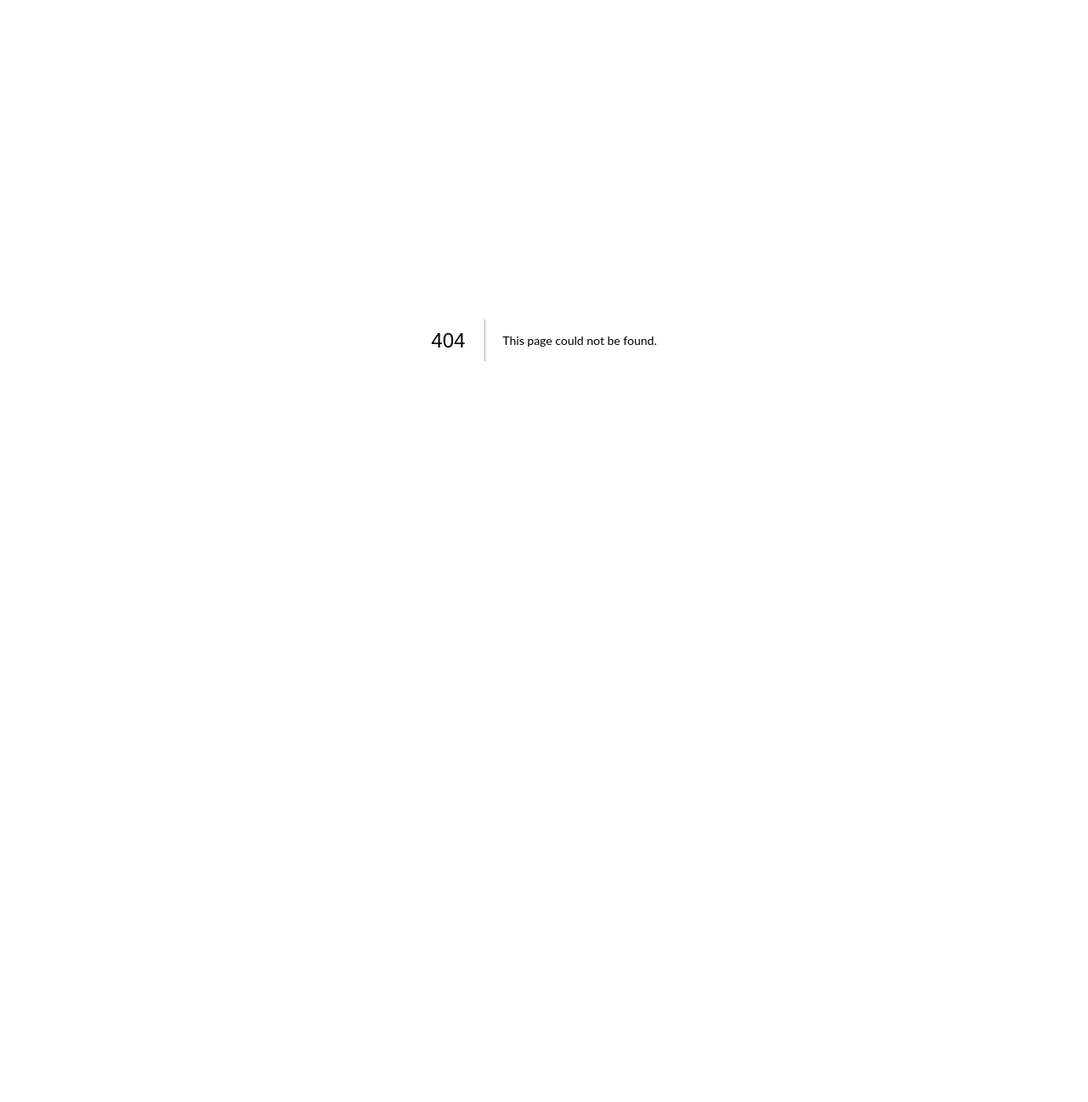
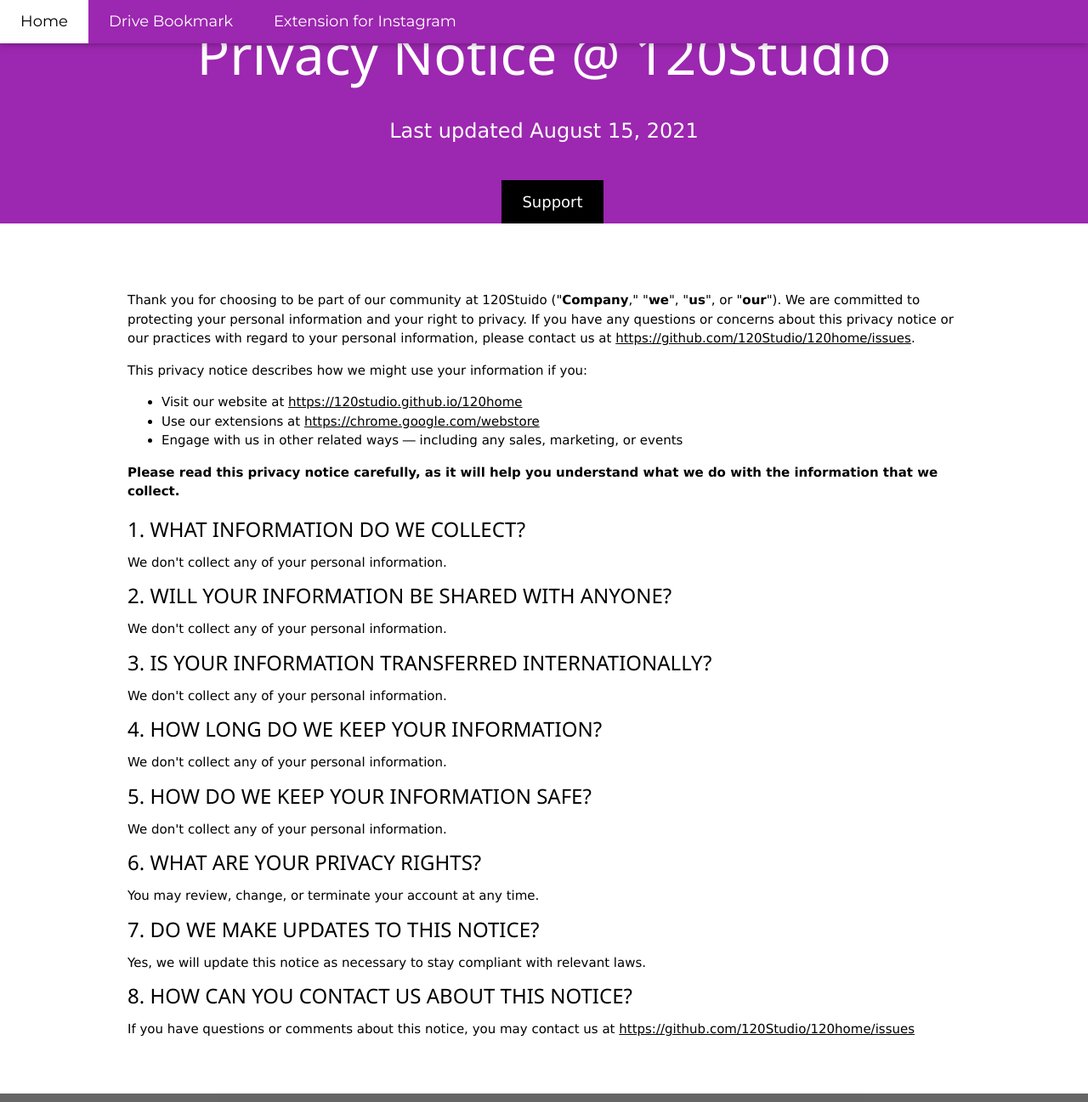
Before and after one commit to 120Studio/120home, a Next.js app: page /privacy in a window 1280 px wide. Before the commit this address had no page. Shown: the top 1297 px of the page at 85% size. Before the commit the page ends 800 px from the top, so only its background shows below. Built offline with nearby package versions, Linux system fonts and the light colour scheme.

Commit message:
add privacy notice

```diff
--- a/next.config.js
+++ b/next.config.js
@@ -1,4 +1,4 @@
 module.exports = {
   reactStrictMode: true,
-  basePath: '/120home'
+  basePath: process.env.basePath
 }
--- /dev/null
+++ b/pages/privacy.tsx
@@ -0,0 +1,67 @@
+import Head from 'next/head'
+import Card, { ICardProps } from '../components/Card'
+import Header, { IHeaderProps } from '../components/Header'
+import Layout from '../components/Layout'
+
+export default function Home() {
+  const header: IHeaderProps = {
+    name: "Privacy Notice @ 120Studio",
+    desc: "Last updated August 15, 2021"
+  }
+
+  return (
+    <div>
+      <Head>
+        <title>120Studio - Privacy Notice</title>
+        <meta name="description" content="120Stuido - Focus on your productivity" />
+        <link rel="icon" href="/favicon.ico" />
+        <meta charSet="UTF-8" />
+        <meta name="viewport" content="width=device-width, initial-scale=1" />
+        <link rel="stylesheet" href="https://www.w3schools.com/w3css/4/w3.css" />
+        <link rel="stylesheet" href="https://fonts.googleapis.com/css?family=Lato" />
+        <link rel="stylesheet" href="https://fonts.googleapis.com/css?family=Montserrat" />
+        <link rel="stylesheet" href="https://cdnjs.cloudflare.com/ajax/libs/font-awesome/4.7.0/css/font-awesome.min.css" />
+      </Head>
+
+      <Layout>
+        <Header {...header} />
+
+        <div className="w3-row-padding w3-padding-64">
+          <div className="w3-content">
+            <p>
+              Thank you for choosing to be part of our community at 120Stuido ("<strong>Company</strong>," "<strong>we</strong>", "<strong>us</strong>", or "<strong>our</strong>").
+              We are committed to protecting your personal information and your right to privacy. If you have any questions or concerns about this privacy notice or our practices with regard to your personal information,
+              please contact us at <a href="https://github.com/120Studio/120home/issues">https://github.com/120Studio/120home/issues</a>.
+            </p>
+            <p>
+              This privacy notice describes how we might use your information if you:
+            </p>
+            <ul>
+              <li>Visit our website at <a href="https://120studio.github.io/120home">https://120studio.github.io/120home</a></li>
+              <li>Use our extensions at <a href="https://chrome.google.com/webstore">https://chrome.google.com/webstore</a></li>
+              <li>Engage with us in other related ways ― including any sales, marketing, or events</li>
+            </ul>
+            <p><b>Please read this privacy notice carefully, as it will help you understand what we do with the information that we collect.</b></p>
+            <h3>1. WHAT INFORMATION DO WE COLLECT?</h3>
+            <span>We don't collect any of your personal information.</span>
+            <h3>2. WILL YOUR INFORMATION BE SHARED WITH ANYONE?</h3>
+            <span>We don't collect any of your personal information.</span>
+            <h3>3. IS YOUR INFORMATION TRANSFERRED INTERNATIONALLY?</h3>
+            <span>We don't collect any of your personal information.</span>
+            <h3>4. HOW LONG DO WE KEEP YOUR INFORMATION?</h3>
+            <span>We don't collect any of your personal information.</span>
+            <h3>5. HOW DO WE KEEP YOUR INFORMATION SAFE?</h3>
+            <span>We don't collect any of your personal information.</span>
+            <h3>6. WHAT ARE YOUR PRIVACY RIGHTS?</h3>
+            <span>You may review, change, or terminate your account at any time.</span>
+            <h3>7. DO WE MAKE UPDATES TO THIS NOTICE?</h3>
+            <span>Yes, we will update this notice as necessary to stay compliant with relevant laws.</span>
+            <h3>8. HOW CAN YOU CONTACT US ABOUT THIS NOTICE?</h3>
+            <span>If you have questions or comments about this notice, you may contact us at <a href="https://github.com/120Studio/120home/issues">https://github.com/120Studio/120home/issues</a></span>
+          </div>
+        </div>
+
+      </Layout>
+    </div>
+  )
+}
--- a/styles/globals.css
+++ b/styles/globals.css
@@ -2,6 +2,7 @@ body,h1,h2,h3,h4,h5,h6 {font-family: "Lato", sans-serif}
 .w3-bar,h1,button {font-family: "Montserrat", sans-serif}
 .fa-anchor,.fa-coffee {font-size:200px}
 
-@media (min-width: 600px) {
-.titlePadding {padding: 128px}
+.titlePadding {
+  padding-top: 128px;
+  padding-bottom: 50px;
 }
```
Also changed, not shown: 2 other files (tests, documents, lock files or other folders).
